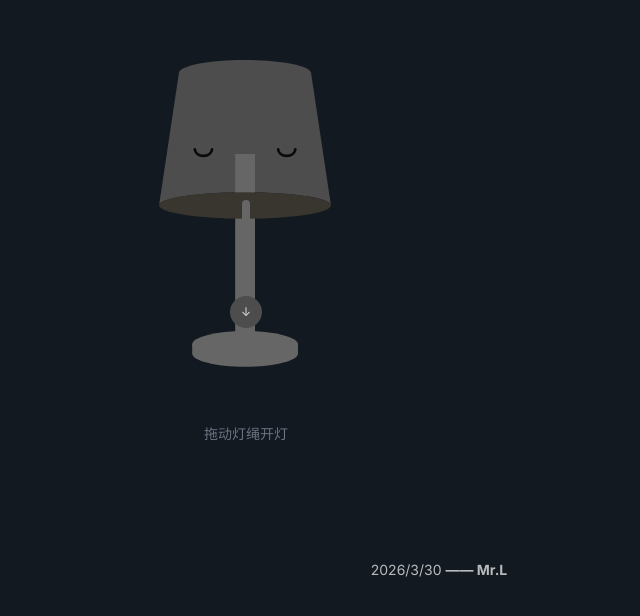
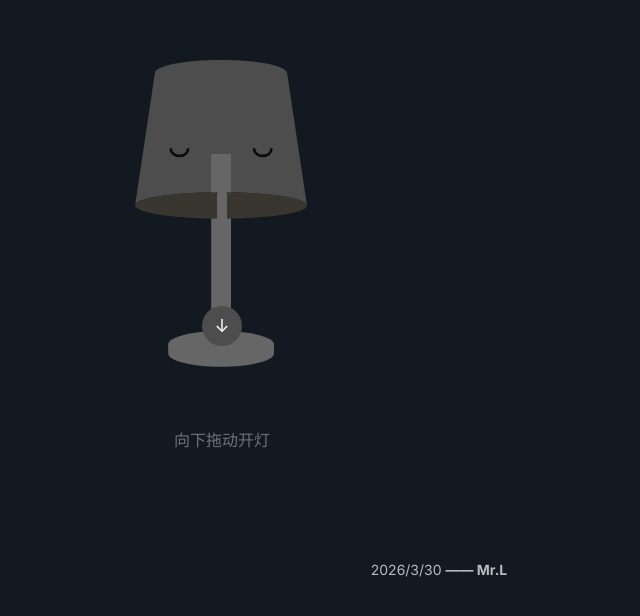
Before and after one commit to 321shi/shilin, a React (Vite) app: page / in a window 1280 px wide. Shown: the part 180-796 px from the top of the page, without its empty margins (201-841 px from the left). Built offline with nearby package versions, Linux system fonts and the light colour scheme.

Commit message:
feat: 个人网站规划
Co-authored-by: traeagent <traeagent@users.noreply.github.com>

```diff
--- a/src/pages/Login.tsx
+++ b/src/pages/Login.tsx
@@ -11,59 +11,71 @@ export default function Login() {
   const [password, setPassword] = useState('');
   const [showPassword, setShowPassword] = useState(false);
   const [error, setError] = useState('');
+  const [dragOffset, setDragOffset] = useState(0);
+  const [isDragging, setIsDragging] = useState(false);
 
   const containerRef = useRef<HTMLDivElement>(null);
-  const lampRef = useRef<HTMLDivElement>(null);
   const loginFormRef = useRef<HTMLDivElement>(null);
-  const cordRef = useRef<HTMLDivElement>(null);
-  const isDragging = useRef(false);
-  const startY = useRef(0);
-  const currentY = useRef(0);
+  const dragStartY = useRef(0);
 
   const navigate = useNavigate();
 
-  const TRAVEL_THRESHOLD = 80;
+  const TRAVEL_THRESHOLD = 60;
 
-  const handleCordMouseDown = (e: React.MouseEvent) => {
-    isDragging.current = true;
-    startY.current = e.clientY;
-    document.body.style.cursor = 'grabbing';
+  const handleMouseDown = (e: React.MouseEvent) => {
+    if (isLampOn) return;
+    setIsDragging(true);
+    dragStartY.current = e.clientY;
+    e.preventDefault();
   };
 
-  const handleCordMouseMove = (e: React.MouseEvent) => {
-    if (!isDragging.current || !cordRef.current || isLampOn) return;
+  const handleMouseMove = (e: React.MouseEvent) => {
+    if (!isDragging || isLampOn) return;
 
-    const deltaY = e.clientY - startY.current;
-    currentY.current = Math.max(0, deltaY);
-
-    cordRef.current.style.transform = `translateY(${currentY.current}px)`;
-
-    const rotation = Math.min(30, deltaY * 0.1);
-    cordRef.current.style.transform = `translateY(${currentY.current}px) rotate(${rotation}deg)`;
+    const currentY = e.clientY;
+    const offset = Math.max(0, currentY - dragStartY.current);
+    setDragOffset(offset);
   };
 
-  const handleCordMouseUp = () => {
-    if (!isDragging.current || isLampOn) return;
+  const handleMouseUp = () => {
+    if (!isDragging || isLampOn) return;
 
-    isDragging.current = false;
-    document.body.style.cursor = 'grab';
+    setIsDragging(false);
 
-    if (currentY.current > TRAVEL_THRESHOLD) {
+    if (dragOffset > TRAVEL_THRESHOLD) {
       turnOnLamp();
     } else {
-      if (cordRef.current) {
-        cordRef.current.style.transition = 'transform 0.3s ease-out';
-        cordRef.current.style.transform = 'translateY(0px) rotate(0deg)';
-        setTimeout(() => {
-          if (cordRef.current) {
-            cordRef.current.style.transition = '';
-          }
-        }, 300);
-      }
+      setDragOffset(0);
     }
+  };
 
-    currentY.current = 0;
-  };
+  useEffect(() => {
+    if (isDragging && !isLampOn) {
+      const handleMove = (e: MouseEvent) => {
+        const currentY = e.clientY;
+        const offset = Math.max(0, currentY - dragStartY.current);
+        setDragOffset(offset);
+      };
+
+      const handleUp = () => {
+        setIsDragging(false);
+
+        if (dragOffset > TRAVEL_THRESHOLD) {
+          turnOnLamp();
+        } else {
+          setDragOffset(0);
+        }
+      };
+
+      window.addEventListener('mousemove', handleMove);
+      window.addEventListener('mouseup', handleUp);
+
+      return () => {
+        window.removeEventListener('mousemove', handleMove);
+        window.removeEventListener('mouseup', handleUp);
+      };
+    }
+  }, [isDragging, dragOffset, isLampOn]);
 
   const turnOnLamp = () => {
     setIsLampOn(true);
@@ -83,23 +95,9 @@ export default function Login() {
     if (containerRef.current) {
       containerRef.current.style.setProperty('--glow-color', newGlowColor);
     }
+
+    setDragOffset(0);
   };
-
-  useEffect(() => {
-    document.body.style.cursor = 'grab';
-
-    const handleGlobalMouseUp = () => {
-      if (isDragging.current) {
-        handleCordMouseUp();
-      }
-    };
-
-    window.addEventListener('mouseup', handleGlobalMouseUp);
-
-    return () => {
-      window.removeEventListener('mouseup', handleGlobalMouseUp);
-    };
-  }, []);
 
   const handleLogin = (e: React.FormEvent) => {
     e.preventDefault();
@@ -126,10 +124,12 @@ export default function Login() {
     }
   };
 
+  const cordRotation = Math.min(25, dragOffset * 0.15);
+
   return (
     <div
       ref={containerRef}
-      className="min-h-screen flex items-center justify-center p-6"
+      className="min-h-screen flex items-center justify-center p-6 select-none"
       style={{
         background: isLampOn
           ? 'linear-gradient(135deg, #1e1b4b 0%, #312e81 50%, #1e1b4b 100%)'
@@ -137,9 +137,10 @@ export default function Login() {
         transition: 'background 0.8s ease',
         ['--glow-color' as string]: glowColor
       }}
+      onMouseMove={handleMouseMove}
     >
-      <div className="flex items-center justify-center gap-8vmin flex-wrap p-8">
-        <div ref={lampRef} className="relative">
+      <div className="flex items-center justify-center gap-12 flex-wrap p-8">
+        <div className="relative" style={{ cursor: isLampOn ? 'default' : 'grab' }}>
           <svg
             style={{ height: '40vmin', overflow: 'visible', display: 'block' }}
             viewBox="0 0 333 484"
@@ -151,7 +152,7 @@ export default function Login() {
                 <stop
                   style={{
                     stopColor: `hsl(45, ${isLampOn ? 20 : 0}%, ${isLampOn ? 75 : 50}%)`,
-                    stopOpacity: isLampOn ? 0.3 : 0
+                    stopOpacity: isLampOn ? 0.4 : 0
                   }}
                 />
                 <stop offset="1" style={{ stopColor: `hsl(45, ${isLampOn ? 20 : 0}%, ${isLampOn ? 75 : 50}%)`, stopOpacity: 0 }} />
@@ -234,44 +235,57 @@ export default function Login() {
           </svg>
 
           <div
-            ref={cordRef}
-            className="absolute cursor-grab"
+            className="absolute"
             style={{
-              top: '140px',
+              top: '130px',
               left: '50%',
-              transform: 'translateX(-50%)',
-              cursor: isLampOn ? 'default' : 'grab',
+              transform: `translateX(-50%) translateY(${dragOffset}px) rotate(${cordRotation}deg)`,
+              transformOrigin: 'center top',
+              transition: isDragging ? 'none' : 'transform 0.3s ease-out',
+              cursor: isLampOn ? 'default' : (isDragging ? 'grabbing' : 'grab'),
             }}
-            onMouseDown={handleCordMouseDown}
-            onMouseMove={handleCordMouseMove}
+            onMouseDown={handleMouseDown}
           >
             <div
               className="rounded-full"
               style={{
-                width: '8px',
-                height: '120px',
+                width: '10px',
+                height: '140px',
                 background: `hsl(210, 0%, ${isLampOn ? 60 : 40}%)`,
-                boxShadow: isLampOn ? `0 0 10px ${glowColor}` : 'none',
+                boxShadow: isLampOn ? `0 0 15px ${glowColor}` : 'none',
                 transition: 'background 0.5s ease, box-shadow 0.5s ease'
               }}
             />
             <div
-              className="absolute -bottom-2 left-1/2 transform -translate-x-1/2 w-8 h-8 rounded-full flex items-center justify-center"
+              className="absolute -bottom-4 left-1/2 transform -translate-x-1/2 rounded-full flex items-center justify-center"
               style={{
-                background: `hsl(${shadeHue}, ${isLampOn ? 20 : 0}%, ${isLampOn ? 60 : 30}%)`,
-                boxShadow: isLampOn ? `0 0 15px ${glowColor}, 0 0 30px ${glowColor}` : 'none',
+                width: '40px',
+                height: '40px',
+                background: `hsl(${shadeHue}, ${isLampOn ? 20 : 0}%, ${isLampOn ? 70 : 30}%)`,
+                boxShadow: isLampOn
+                  ? `0 0 20px ${glowColor}, 0 0 40px ${glowColor}`
+                  : dragOffset > 0
+                    ? `0 0 10px rgba(255, 255, 255, 0.3)`
+                    : 'none',
                 transition: 'all 0.5s ease'
               }}
             >
-              <div className="text-xs text-white/80">
+              <span className="text-white text-lg">
                 {isLampOn ? '✓' : '↓'}
-              </div>
+              </span>
             </div>
           </div>
 
           {!isLampOn && (
-            <div className="absolute -bottom-16 left-1/2 transform -translate-x-1/2 text-center">
-              <p className="text-gray-500 text-sm">拖动灯绳开灯</p>
+            <div className="absolute -bottom-20 left-1/2 transform -translate-x-1/2 text-center whitespace-nowrap">
+              <p className="text-gray-500 text-base font-medium mb-2">
+                {dragOffset > 0 ? `已拖动 ${Math.round(dragOffset)}px` : '向下拖动开灯'}
+              </p>
+              {dragOffset >= TRAVEL_THRESHOLD && (
+                <p className="text-green-500 text-sm animate-pulse">
+                  ✨ 继续拖动即可开灯！
+                </p>
+              )}
             </div>
           )}
         </div>
```
